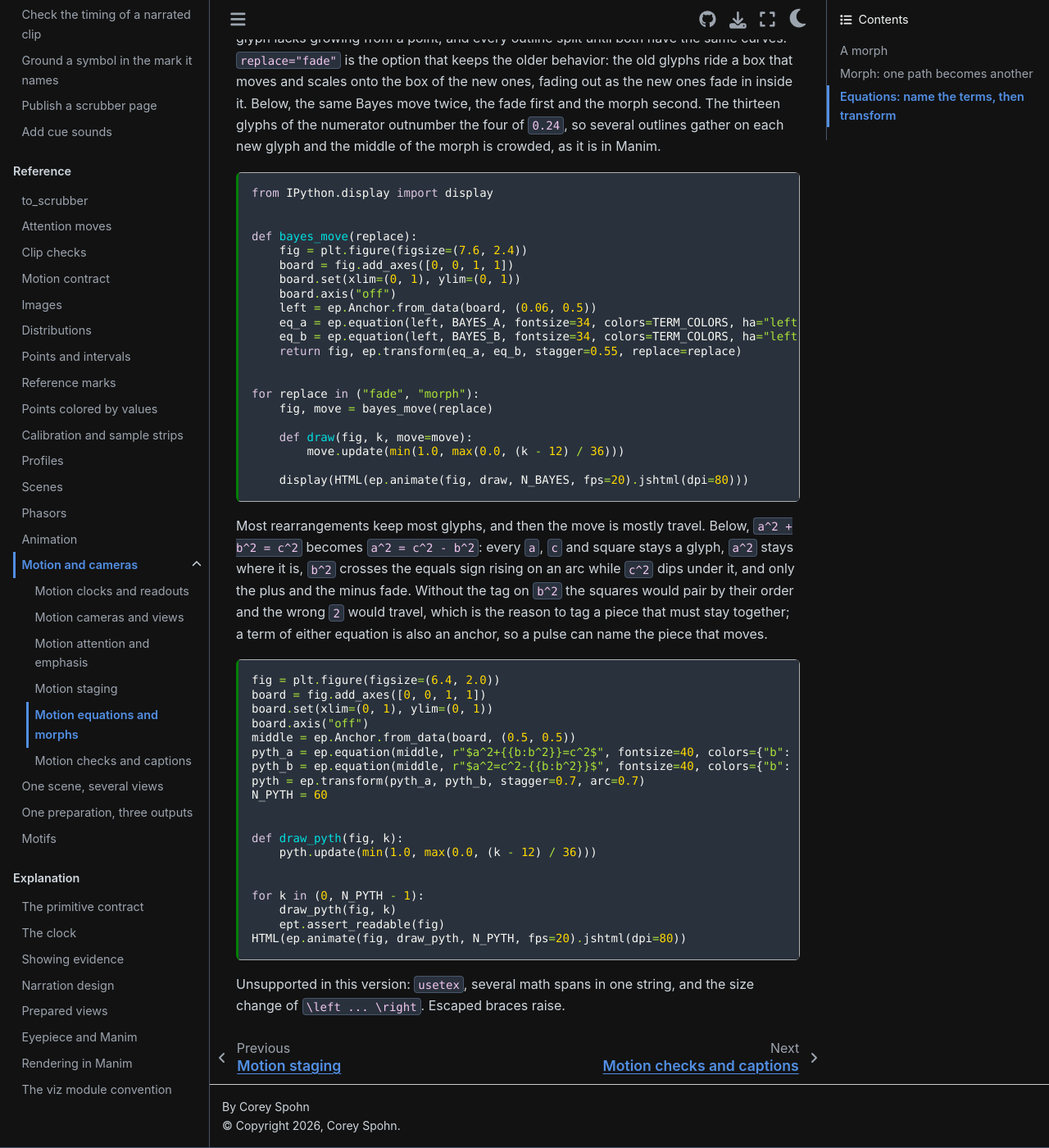
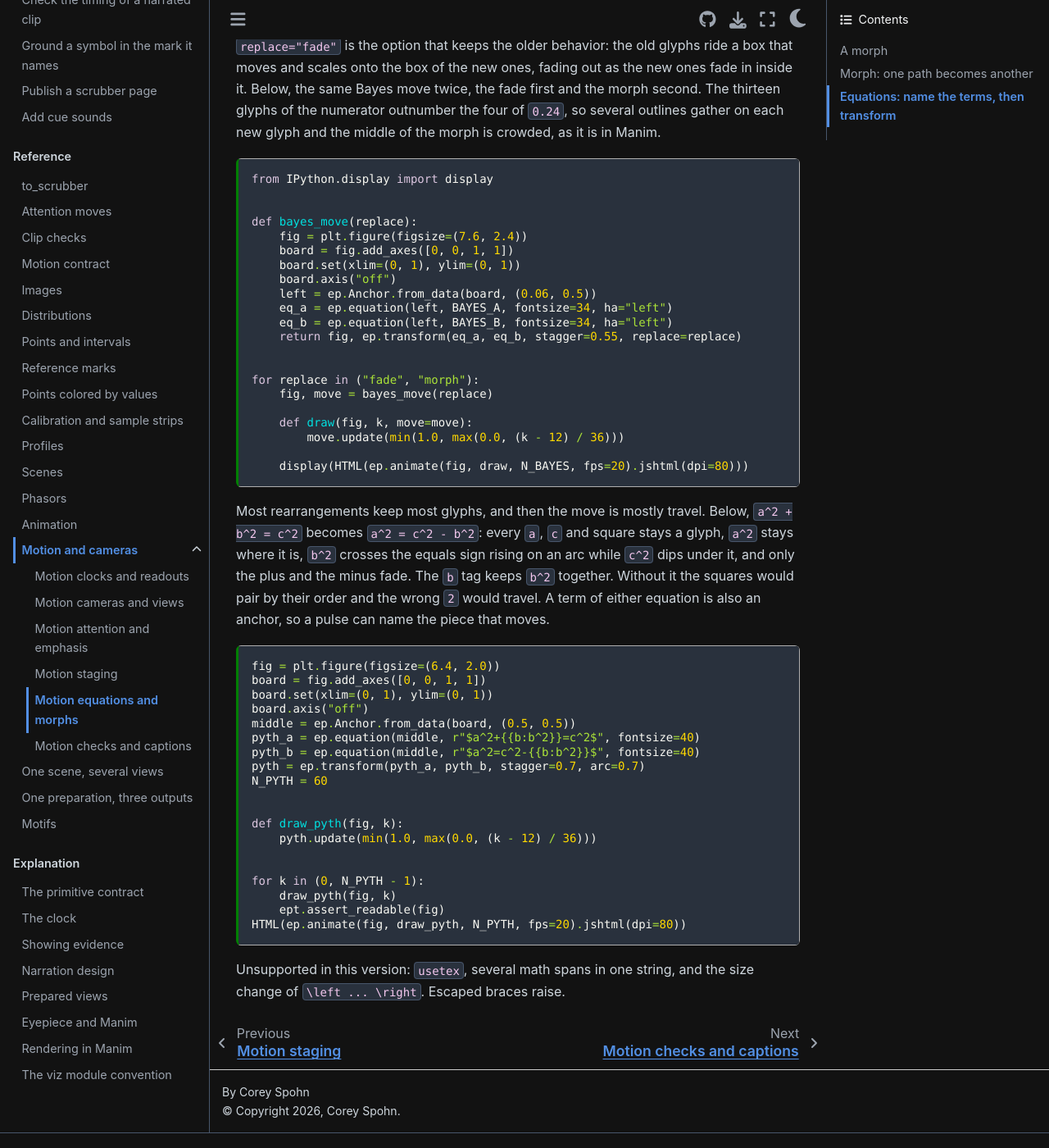
Before and after one commit to CoreySpohn/eyepiece, a Sphinx documentation site: the page built from docs/gallery/motion-equations.md, in a window 1280 px wide and 1400 px high, scrolled down 4404 px. Shown: the whole window at 82% size. Built offline with Sphinx 7.4.7 and the Sphinx Book theme 1.1.4, drawn with Linux system fonts in a browser that asks for light colours; pages that are not in the unit, such as notebooks, are missing from menus; some of the changed text lies outside the part shown.

````diff
--- a/docs/gallery/motion-equations.md
+++ b/docs/gallery/motion-equations.md
@@ -203,15 +203,14 @@
 BAYES_B = (
     r"${{lhs:\mathrm{Pr}(H|E)=}}\frac{{num:0.24}}{{den:0.24+0.07}}{{res:=0.77}}$"
 )
-TERM_COLORS = {"lhs": "C0", "num": "C1", "den": "C3", "res": "C2"}
 
 fig = plt.figure(figsize=(7.6, 2.4))
 board = fig.add_axes([0, 0, 1, 1])
 board.set(xlim=(0, 1), ylim=(0, 1))
 board.axis("off")
 left = ep.Anchor.from_data(board, (0.06, 0.5))
-bayes_a = ep.equation(left, BAYES_A, fontsize=34, colors=TERM_COLORS, ha="left")
-bayes_b = ep.equation(left, BAYES_B, fontsize=34, colors=TERM_COLORS, ha="left")
+bayes_a = ep.equation(left, BAYES_A, fontsize=34, ha="left")
+bayes_b = ep.equation(left, BAYES_B, fontsize=34, ha="left")
 bayes = ep.transform(bayes_a, bayes_b, stagger=0.55)
 
 # A beat of A, the move, a beat of B; the move's progress is uneased.
@@ -250,8 +249,8 @@
     board.set(xlim=(0, 1), ylim=(0, 1))
     board.axis("off")
     left = ep.Anchor.from_data(board, (0.06, 0.5))
-    eq_a = ep.equation(left, BAYES_A, fontsize=34, colors=TERM_COLORS, ha="left")
-    eq_b = ep.equation(left, BAYES_B, fontsize=34, colors=TERM_COLORS, ha="left")
+    eq_a = ep.equation(left, BAYES_A, fontsize=34, ha="left")
+    eq_b = ep.equation(left, BAYES_B, fontsize=34, ha="left")
     return fig, ep.transform(eq_a, eq_b, stagger=0.55, replace=replace)
 
 
@@ -267,10 +266,10 @@
 Most rearrangements keep most glyphs, and then the move is mostly travel.
 Below, ``a^2 + b^2 = c^2`` becomes ``a^2 = c^2 - b^2``: every ``a``, ``c`` and
 square stays a glyph, ``a^2`` stays where it is, ``b^2`` crosses the equals sign
-rising on an arc while ``c^2`` dips under it, and only the plus and the minus fade. Without the tag on ``b^2`` the squares would
-pair by their order and the wrong ``2`` would travel, which is the reason to
-tag a piece that must stay together; a term of either equation is also an
-anchor, so a pulse can name the piece that moves.
+rising on an arc while ``c^2`` dips under it, and only the plus and the minus
+fade. The ``b`` tag keeps ``b^2`` together. Without it the squares would pair
+by their order and the wrong ``2`` would travel. A term of either equation is
+also an anchor, so a pulse can name the piece that moves.
 
 ```{code-cell} python
 fig = plt.figure(figsize=(6.4, 2.0))
@@ -278,8 +277,8 @@
 board.set(xlim=(0, 1), ylim=(0, 1))
 board.axis("off")
 middle = ep.Anchor.from_data(board, (0.5, 0.5))
-pyth_a = ep.equation(middle, r"$a^2+{{b:b^2}}=c^2$", fontsize=40, colors={"b": "C1"})
-pyth_b = ep.equation(middle, r"$a^2=c^2-{{b:b^2}}$", fontsize=40, colors={"b": "C1"})
+pyth_a = ep.equation(middle, r"$a^2+{{b:b^2}}=c^2$", fontsize=40)
+pyth_b = ep.equation(middle, r"$a^2=c^2-{{b:b^2}}$", fontsize=40)
 pyth = ep.transform(pyth_a, pyth_b, stagger=0.7, arc=0.7)
 N_PYTH = 60
 
````
Also changed, not shown: 1 other file.
